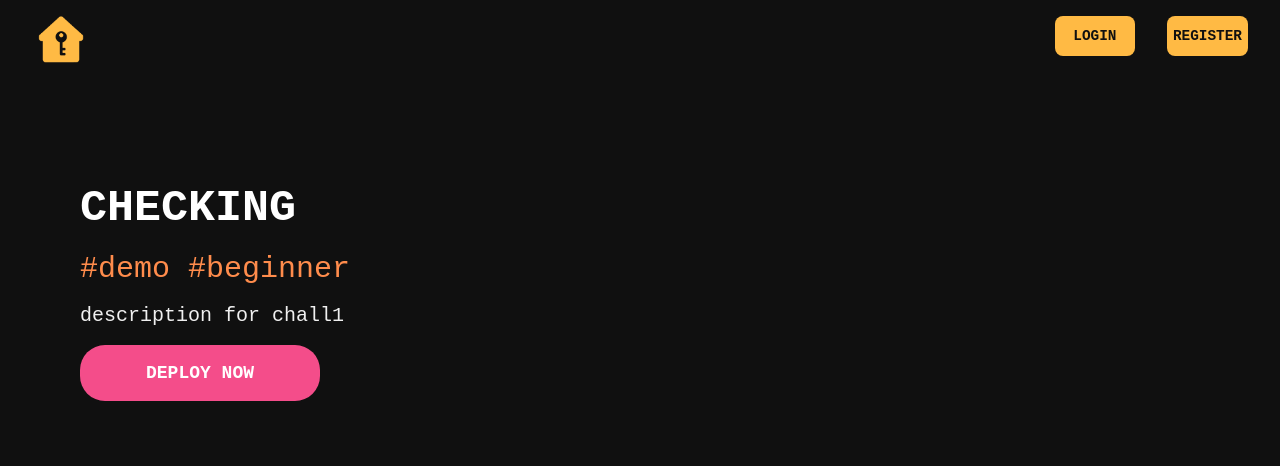
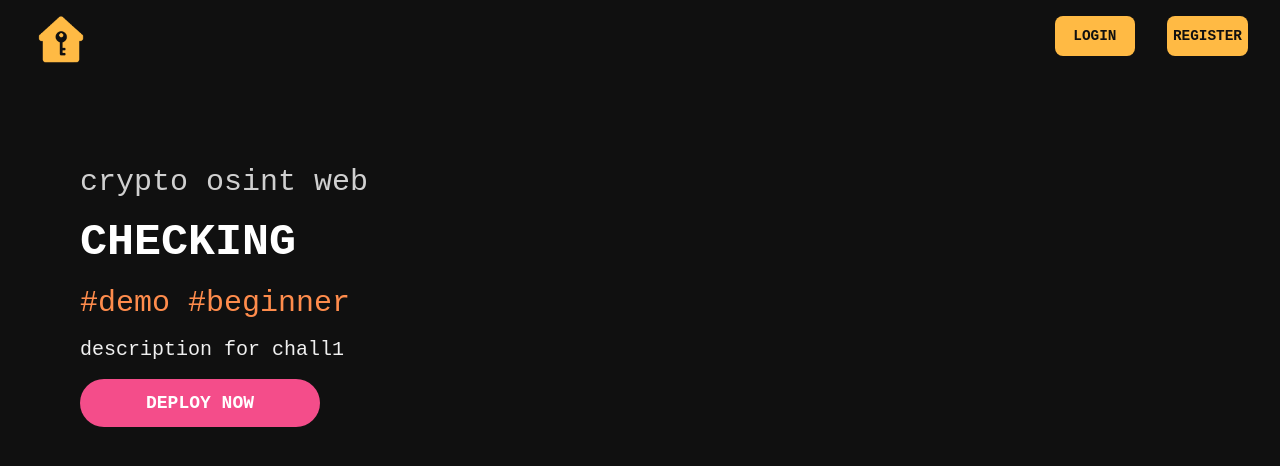
Before and after one commit to pbrucla/cyber-instancer, a React (Vite) app in the folder frontend/: page /chall/1 in a window 1280 px wide. Shown: the top 466 px of the page. Built offline with nearby package versions, Linux system fonts and the light colour scheme.

Commit message:
fixed formatting
* cleaned up some css
* removed comments and console logs
* pretty code

```diff
--- a/frontend/src/chall.tsx
+++ b/frontend/src/chall.tsx
@@ -22,11 +22,12 @@ const Chall = () => {
     if (chall === undefined) {
         challInfo = <h1 style={{color: "#d0d0d0"}}>ERROR: CHALLENGE NOT FOUND</h1>;
     } else {
-        const cat = chall["category"].map((category) => {return category.concat(" ").toString()});
+        const cat = chall["category"].map((category) => {
+            return category.concat(" ").toString();
+        });
         const title = chall["name"].toUpperCase();
         const description = chall["description"];
         const tags = chall["tags"];
-        const newCat: string[] = [];
         const newTags: string[] = [];
 
         for (let i = 0; i < tags.length; i++) {
@@ -38,10 +39,16 @@ const Chall = () => {
         challInfo = (
             <>
                 <div style={{position: "relative", width: "90%"}}>
-                    <div style={{overflowWrap:"break-word", color: "#d0d0d0", fontSize: "30px"}}>{newCat}</div><br></br>
-                    <div style={{overflowWrap:"break-word", color: "#ffffff", fontSize: "45px", fontWeight: "bold"}}>{title.toUpperCase()}</div><br></br>
-                    <div style={{overflowWrap:"break-word", color: "#ff8c4c", fontSize: "30px"}}>{newTags}</div><br></br>
-                    <div style={{overflowWrap:"break-word", color: "#f0f0f0", fontSize: "20px"}}>{description}</div><br></br>
+                    <div style={{overflowWrap: "break-word", color: "#d0d0d0", fontSize: "30px"}}>{cat}</div>
+                    <br></br>
+                    <div style={{overflowWrap: "break-word", color: "#ffffff", fontSize: "45px", fontWeight: "bold"}}>
+                        {title.toUpperCase()}
+                    </div>
+                    <br></br>
+                    <div style={{overflowWrap: "break-word", color: "#ff8c4c", fontSize: "30px"}}>{newTags}</div>
+                    <br></br>
+                    <div style={{overflowWrap: "break-word", color: "#f0f0f0", fontSize: "20px"}}>{description}</div>
+                    <br></br>
                 </div>
             </>
         );
--- a/frontend/src/styles/chall.css
+++ b/frontend/src/styles/chall.css
@@ -11,6 +11,8 @@
 .deployment-info {
     margin-top: 5vh;
     display: flex;
+    flex-direction: row;
+    flex-wrap: wrap;
     align-items: left;
     justify-content: flex-start;
 }
@@ -25,7 +27,7 @@
 }
 
 .deploy {
-    height: 7vh;
+    height: 3rem;
     padding: 10px;
     border-radius: 25px;
     text-align: center;
@@ -35,7 +37,7 @@
     font-size: large;
     transition: box-shadow 0.3s ease;
 
-    width:15rem;
+    width: 15rem;
 }
 .deploy.OFF {
     background-color: #f44d8a;
@@ -63,9 +65,9 @@
 }
 
 .IP-port-box {
-    min-width: 12rem; /* Set the width of the rectangle */
-    height: 3rem; /* Set the height of the rectangle */
-    border: 2px solid #ffe81a; /* Set the border style of the rectangle */
+    min-width: 12rem;
+    height: 3rem;
+    border: 2px solid #ffe81a;
     margin: 0 0 2rem 2rem;
 
     display: flex;
```
Also changed, not shown: frontend/src/challs.tsx (+23 -24 lines).
